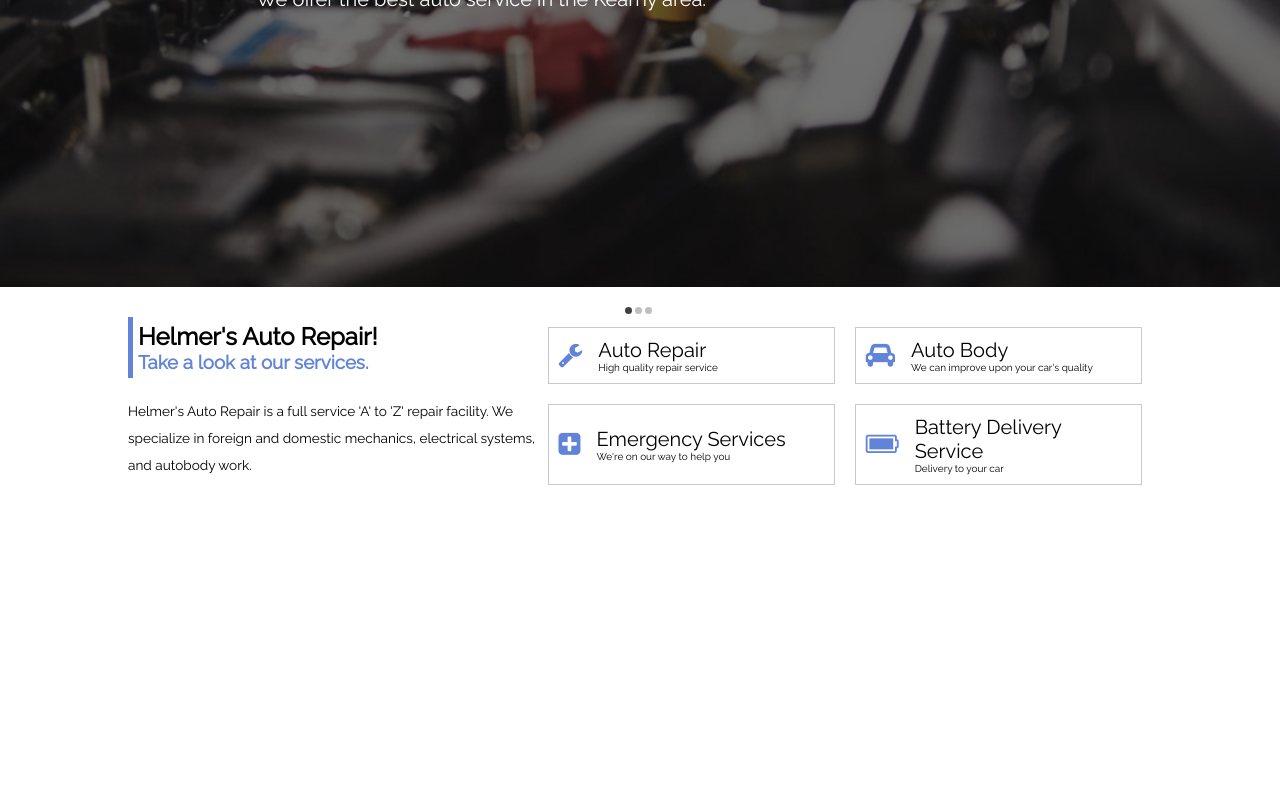
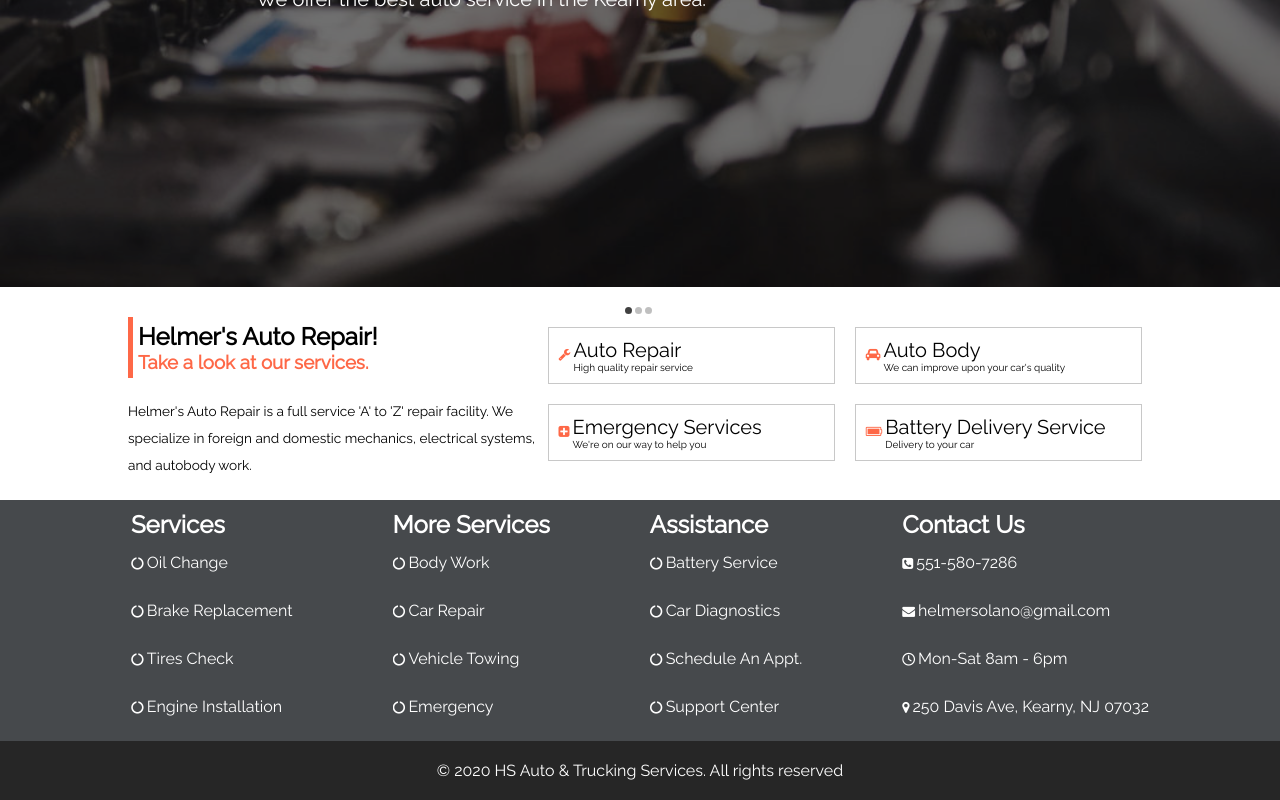
Before and after one commit to solorzke/hs-auto, a React (Create React App) app: page / in a window 1280 px wide. Shown: the part 513-1313 px from the top of the page. Before the commit the page ends 1013 px from the top, so only its background shows below. Built offline with nearby package versions, Linux system fonts and the light colour scheme; grey boxes are pictures that could not be loaded.

Commit message:
Footer added

```diff
--- a/public/index.html
+++ b/public/index.html
@@ -33,6 +33,7 @@
     <link href="https://fonts.googleapis.com/css2?family=Montserrat:wght@100&display=swap" rel="stylesheet">
     <link href="https://fonts.googleapis.com/css2?family=Raleway&display=swap" rel="stylesheet">
 
+
     <title>React App</title>
   </head>
   <body>
--- a/src/components/Banner/Banner.js
+++ b/src/components/Banner/Banner.js
@@ -10,7 +10,7 @@ export default class Banner extends Component {
 					<Slideshow />
 				</div>
 				<div className="banner-text">
-					<h1 className="banner-title">Welcome to H&amp;S Auto Trucking Services</h1>
+					<h1 className="banner-title">Welcome to HS Auto &amp; Trucking Services</h1>
 					<p className="banner-subtitle">We offer the best auto service in the Kearny area.</p>
 				</div>
 			</div>
--- /dev/null
+++ b/src/components/Footer/Copyright.js
@@ -0,0 +1,10 @@
+import React from 'react';
+import './Footer.css';
+
+export default function Copyright(props) {
+	return (
+		<div className="copyright-container">
+			<p>&copy; {props.year} HS Auto &amp; Trucking Services. All rights reserved </p>
+		</div>
+	);
+}
--- /dev/null
+++ b/src/components/Footer/Footer.css
@@ -0,0 +1,83 @@
+.footer-container {
+	display: flex;
+	flex-direction: column;
+	width: 100%;
+	height: 100%;
+}
+
+.navigation-container {
+	display: flex;
+	flex: 3;
+	width: 100%;
+	height: 20vh;
+	justify-content: center;
+	align-items: center;
+	background-color: #46494c;
+	flex-direction: row;
+}
+
+.heading {
+	font-weight: bolder;
+	color: #fff;
+}
+
+.link {
+	position: relative;
+	display: block;
+	color: #fff;
+	overflow: hidden;
+	background: linear-gradient(to right, #fe6847, #fe6847 50%, #fff 50%);
+	background-clip: text;
+	-webkit-background-clip: text;
+	-webkit-text-fill-color: transparent;
+	background-size: 200% 100%;
+	background-position: 100%;
+	transition: background-position 275ms ease;
+}
+
+.link:hover {
+	background-position: 0 100%;
+}
+
+.fa {
+	font-size: 0.8rem;
+	padding-right: 3px;
+}
+
+.link:hover .fa-circle-o-notch {
+	animation-name: spin;
+	animation-duration: 5000ms;
+	animation-iteration-count: infinite;
+	animation-timing-function: linear;
+}
+
+@keyframes spin {
+	from {
+		transform: rotate(0deg);
+	}
+	to {
+		transform: rotate(360deg);
+	}
+}
+
+.col {
+	padding: 10px 50px;
+}
+
+.link {
+	line-height: 3;
+	color: #fff;
+}
+
+.copyright-container {
+	display: flex;
+	flex: 2;
+	width: 100%;
+	left: 0;
+	bottom: 0;
+	justify-content: center;
+	align-items: center;
+	background-color: #262626;
+	padding: 20px;
+	color: #fff;
+}
--- /dev/null
+++ b/src/components/Footer/Footer.js
@@ -0,0 +1,15 @@
+import React, { Component } from 'react';
+import './Footer.css';
+import Navigation from './Navigation';
+import Copyright from './Copyright';
+
+export default class Footer extends Component {
+	render() {
+		return (
+			<div className="footer-container">
+				<Navigation />
+				<Copyright year={new Date().getFullYear()} />
+			</div>
+		);
+	}
+}
--- /dev/null
+++ b/src/components/Footer/Navigation.js
@@ -0,0 +1,86 @@
+import React from 'react';
+import './Footer.css';
+import 'font-awesome/css/font-awesome.min.css';
+
+export default function Navigation() {
+	return (
+		<div className="navigation-container">
+			<div className="col">
+				<h2 className="heading">Services</h2>
+				<a className="link" href="#">
+					<i className="fa fa-circle-o-notch" />
+					Oil Change
+				</a>
+				<a className="link" href="#">
+					<i className="fa fa-circle-o-notch" />
+					Brake Replacement
+				</a>
+				<a className="link" href="#">
+					<i className="fa fa-circle-o-notch" />
+					Tires Check
+				</a>
+				<a className="link" href="#">
+					<i className="fa fa-circle-o-notch" />
+					Engine Installation
+				</a>
+			</div>
+			<div className="col">
+				<h2 className="heading">More Services</h2>
+				<a className="link" href="#">
+					<i className="fa fa-circle-o-notch" />
+					Body Work
+				</a>
+				<a className="link" href="#">
+					<i className="fa fa-circle-o-notch" />
+					Car Repair
+				</a>
+				<a className="link" href="#">
+					<i className="fa fa-circle-o-notch" />
+					Vehicle Towing
+				</a>
+				<a className="link" href="#">
+					<i className="fa fa-circle-o-notch" />
+					Emergency
+				</a>
+			</div>
+			<div className="col">
+				<h2 className="heading">Assistance</h2>
+				<a className="link" href="#">
+					<i className="fa fa-circle-o-notch" />
+					Battery Service
+				</a>
+				<a className="link" href="#">
+					<i className="fa fa-circle-o-notch" />
+					Car Diagnostics
+				</a>
+				<a className="link" href="#">
+					<i className="fa fa-circle-o-notch" />
+					Schedule An Appt.
+				</a>
+				<a className="link" href="#">
+					<i className="fa fa-circle-o-notch" />
+					Support Center
+				</a>
+			</div>
+			<div className="col">
+				<h2 className="heading">Contact Us</h2>
+				<a className="link" href="#">
+					<i className="fa fa-phone-square" />
+					551-580-7286
+				</a>
+				<a className="link" href="#">
+					<i className="fa fa-envelope" />
+					helmersolano@gmail.com
+				</a>
+				<a className="link" href="#">
+					<i className="fa fa-clock-o" />
+					Mon-Sat 8am - 6pm
+				</a>
+				<a className="link" href="#">
+					<i className="fa fa-map-marker" />
+					250 Davis Ave, Kearny, NJ 07032
+				</a>
+			</div>
+		</div>
+	);
+}
--- a/src/components/Navbar/Navbar.css
+++ b/src/components/Navbar/Navbar.css
@@ -1,5 +1,5 @@
 .navbar-items {
-	background: linear-gradient(90deg, rgb(55, 51, 69) 0%, rgba(55, 51, 122, 1) 100%);
+	background: linear-gradient(90deg, #fe6847 0%, #ff8e72 100%);
 	height: 80px;
 	display: flex;
 	justify-content: center;
@@ -9,7 +9,6 @@
 	top: 0;
 	z-index: 1;
 	position: fixed;
-
 }
 
 .navbar-logo {
@@ -17,7 +16,7 @@
 	justify-self: start;
 	margin-left: 20px;
 	cursor: pointer;
-
+	font-weight: bold;
 }
 
 .fa-bars {
@@ -37,19 +36,20 @@
 }
 
 .nav-links {
-   color: white;
+	color: #fff;
 	text-decoration: none;
-   padding: 0.5rem 1rem
+	padding: 0.5rem 1rem;
+	font-weight: bold;
 }
 
 .nav-links:hover {
 	background-color: #6d76f7;
 	border-radius: 4px;
-    transition: all 0.2s ease-out
+	transition: all 0.2s ease-out;
 }
 
 .fa-bars {
-    color: #fff
+	color: #fff;
 }
 
 .nav-links-mobile {
--- a/src/components/Navbar/Navbar.js
+++ b/src/components/Navbar/Navbar.js
@@ -21,7 +21,7 @@ export default class Navbar extends Component {
 	render() {
 		return (
 			<nav className="navbar-items">
-				<h1 className="navbar-logo">H &amp; S Auto</h1>
+				<h1 className="navbar-logo">HS Auto</h1>
 				<div className="menu-icon" onClick={this.handleClick}>
 					<i className={this.state.clicked ? 'fas fa-times' : 'fa fa-bars'} />
 				</div>
--- a/src/components/Services/Services.css
+++ b/src/components/Services/Services.css
@@ -1,7 +1,7 @@
 .services-container {
 	display: flex;
 	flex-direction: row;
-    padding: 0px 10%
+	padding: 0px 10%;
 }
 
 .summary-container {
@@ -15,11 +15,11 @@
 	flex: 1;
 	width: 100%;
 	padding: 5px;
-    border-left: 5px solid #6184D8;
+	border-left: 5px solid #fe6847;
 }
 
 .summary-subtitle {
-    color: #6184D8
+	color: #fe6847;
 }
 
 .summary-paragraph {
@@ -48,7 +48,7 @@
 }
 
 .item {
-    border: 1px solid #C8C8C8;
+	border: 1px solid #c8c8c8;
 	padding: 10px;
 	margin: 10px;
 	display: flex;
@@ -59,7 +59,7 @@
 
 .icon {
 	font-size: 1.6rem;
-    color: #6184D8;
+	color: #fe6847;
 	padding-right: 1rem;
 }
 
--- a/src/views/Home.js
+++ b/src/views/Home.js
@@ -2,6 +2,7 @@ import React, { Component } from 'react';
 import Navbar from '../components/Navbar/Navbar';
 import Banner from '../components/Banner/Banner';
 import Services from '../components/Services/Services';
+import Footer from '../components/Footer/Footer';
 import '../App.css';
 
 export default class HomePage extends Component {
@@ -11,6 +12,7 @@ export default class HomePage extends Component {
 				<Navbar />
 				<Banner />
 				<Services />
+				<Footer />
 			</div>
 		);
 	}
```
Lines whose indentation alone changed are shown as unchanged.
